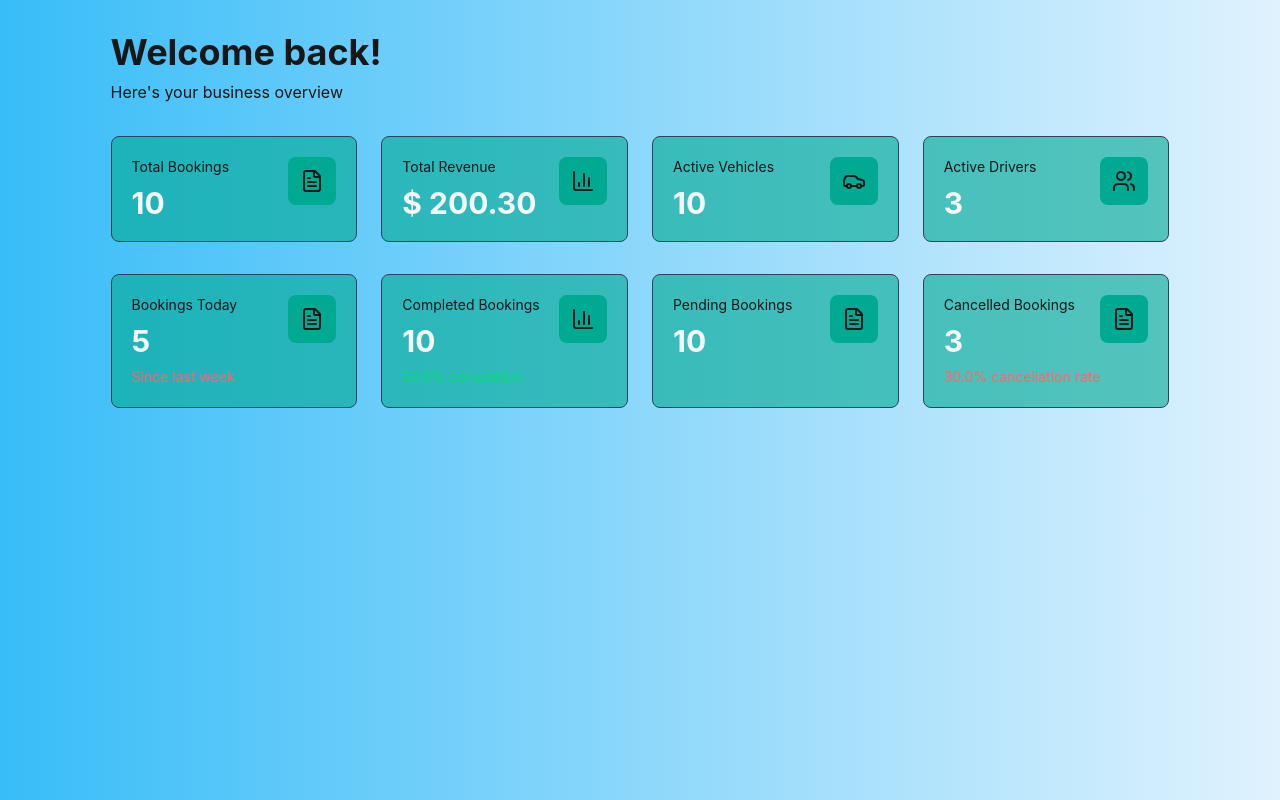
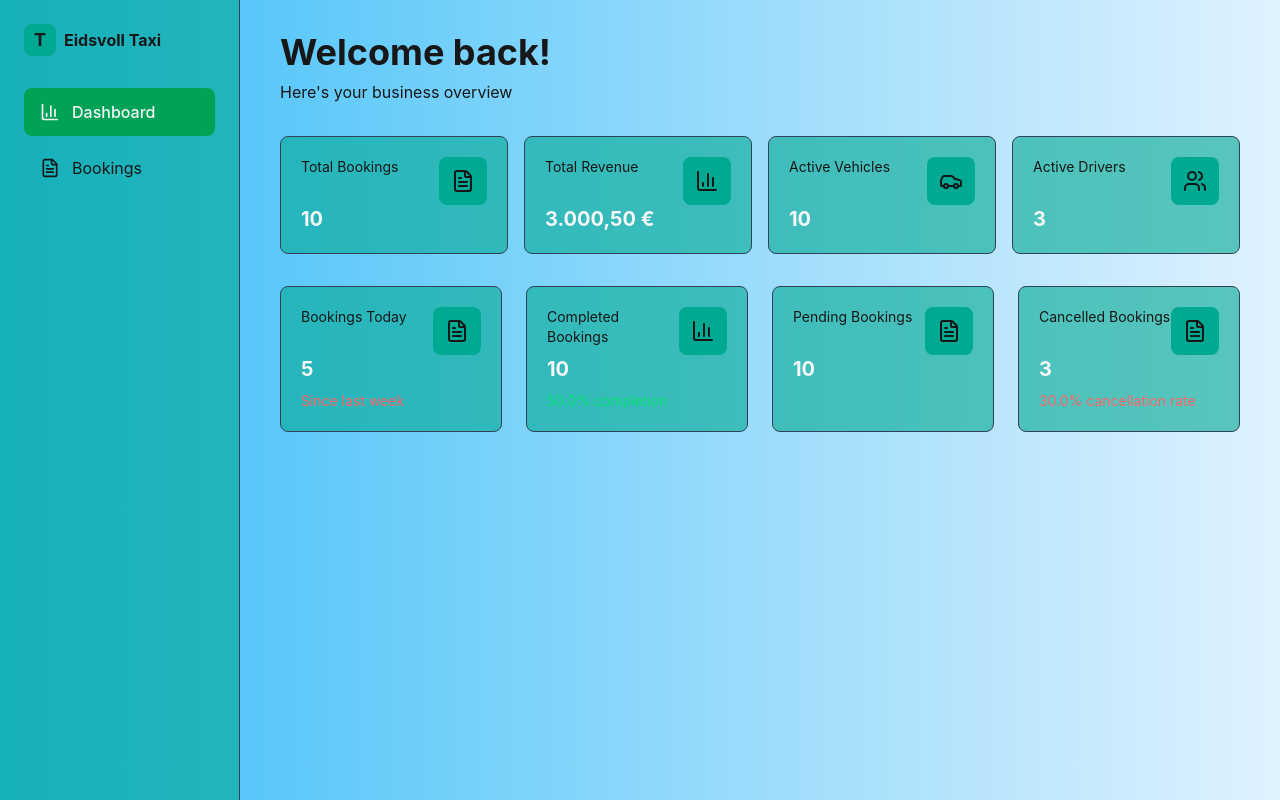
Before and after one commit to Enayat-Ahmadi/taxiapp, a Next.js app: page /admin in a window 1280 px wide. Built offline with nearby package versions, Linux system fonts and the light colour scheme.

Commit message:
edit style

```diff
--- a/app/admin/layout.tsx
+++ b/app/admin/layout.tsx
@@ -1,11 +1,14 @@
+import AdminSidebar from "@/components/admin/AdminSidebar";
+
 export default function AdminLayout({
   children,
 }: {
   children: React.ReactNode;
 }) {
   return (
-    <div className="flex h-screen max-w-6xl mx-auto">
-      <div className="flex flex-1 flex-col overflow-hidden">
+    <div className="flex h-screen ">
+      <AdminSidebar />
+      <div className="flex flex-1 flex-col overflow-hidden max-w-5xl mx-auto">
         <main className="flex-1 overflow-y-auto">
           <div className="p-8">{children}</div>
         </main>
--- a/app/admin/page.tsx
+++ b/app/admin/page.tsx
@@ -1,14 +1,15 @@
 import StatCard from "@/components/admin/StatCard";
+import { formatPrice } from "@/lib/utils";
 import { BarChart3, FileText, Car, Users } from "lucide-react";
 
 export default function Dashboard() {
   return (
-    <div className="space-y-8">
+    <div className="space-y-8 ">
       <div>
         <h1 className="text-4xl font-bold text-ink mb-2">Welcome back!</h1>
-        <p className="">Here's your business overview</p>
+        <p className="">Here&apos;s your business overview</p>
       </div>
-      <div className="grid grid-cols-1 md:grid-cols-2 lg:grid-cols-4 gap-6">
+      <div className="grid grid-cols-1 md:grid-cols-2 lg:grid-cols-4 gap-4">
         <StatCard
           icon={<FileText className="w-6 h-6" />}
           title="Total Bookings"
@@ -17,7 +18,7 @@ export default function Dashboard() {
         <StatCard
           icon={<BarChart3 className="w-6 h-6" />}
           title="Total Revenue"
-          value="$ 200.30"
+          value={formatPrice(3000.5)}
         />
         <StatCard
           icon={<Car className="w-6 h-6" />}
--- a/components/admin/StatCard.tsx
+++ b/components/admin/StatCard.tsx
@@ -18,21 +18,19 @@ export default function StatCard({
   return (
     <div className="bg-teal/60 border border-slate-700 rounded-lg p-5 hover:border-warning transition-colors">
       <div className="flex items-start text-sm justify-between">
-        <div className="">
-          <p className="text-ink text-sm mb-2">{title}</p>
-          <p className="text-3xl font-bold text-cloud-light">{value}</p>
-          {trend && (
-            <p
-              className={`text-sm mt-2 ${trendUp ? "text-green-400" : "text-red-400"}`}
-            >
-              {trend}
-            </p>
-          )}
-        </div>
+        <p className="text-ink text-sm mb-2">{title}</p>
         <div className="text-ink bg-teal bg-opacity-10 p-3 rounded-lg">
           {icon}
         </div>
       </div>
+      <p className="text-xl font-bold text-cloud-light">{value}</p>
+      {trend && (
+        <p
+          className={`text-sm mt-2 ${trendUp ? "text-green-400" : "text-red-400"}`}
+        >
+          {trend}
+        </p>
+      )}
     </div>
   );
 }
```
